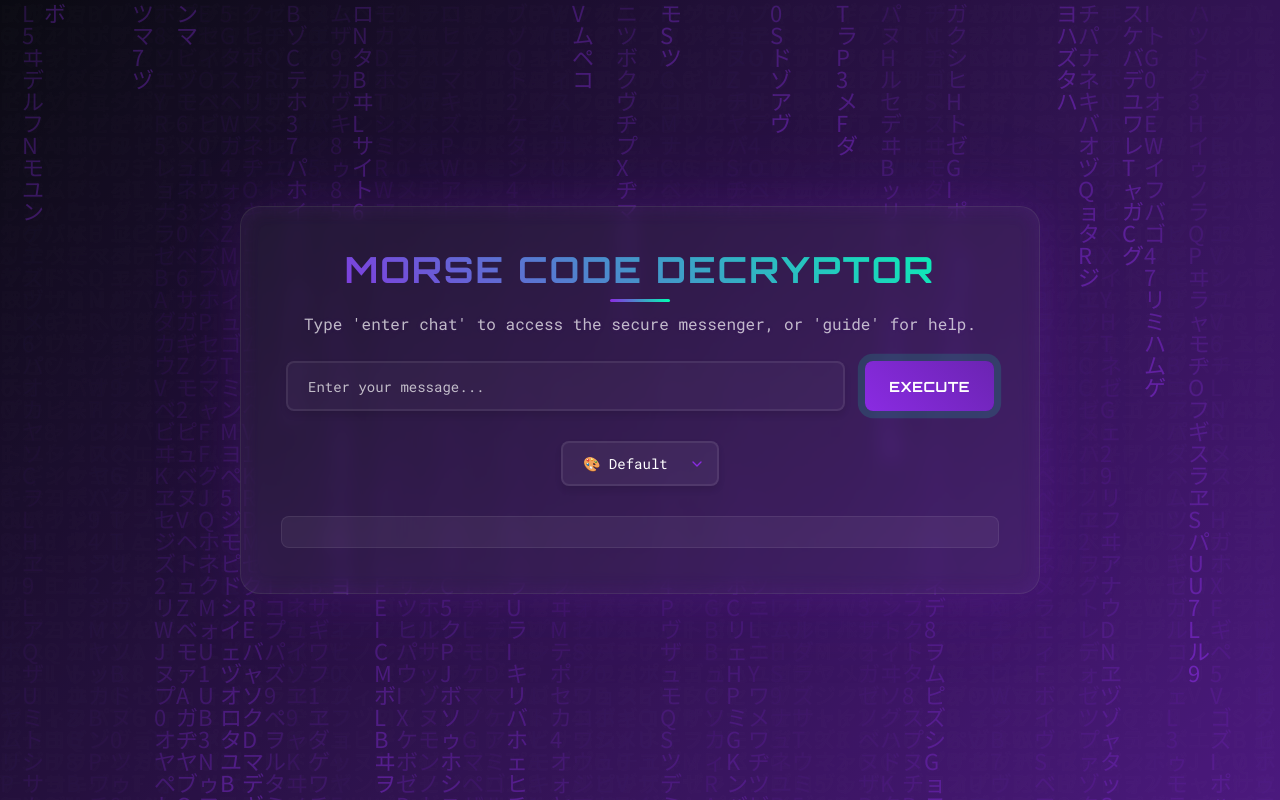
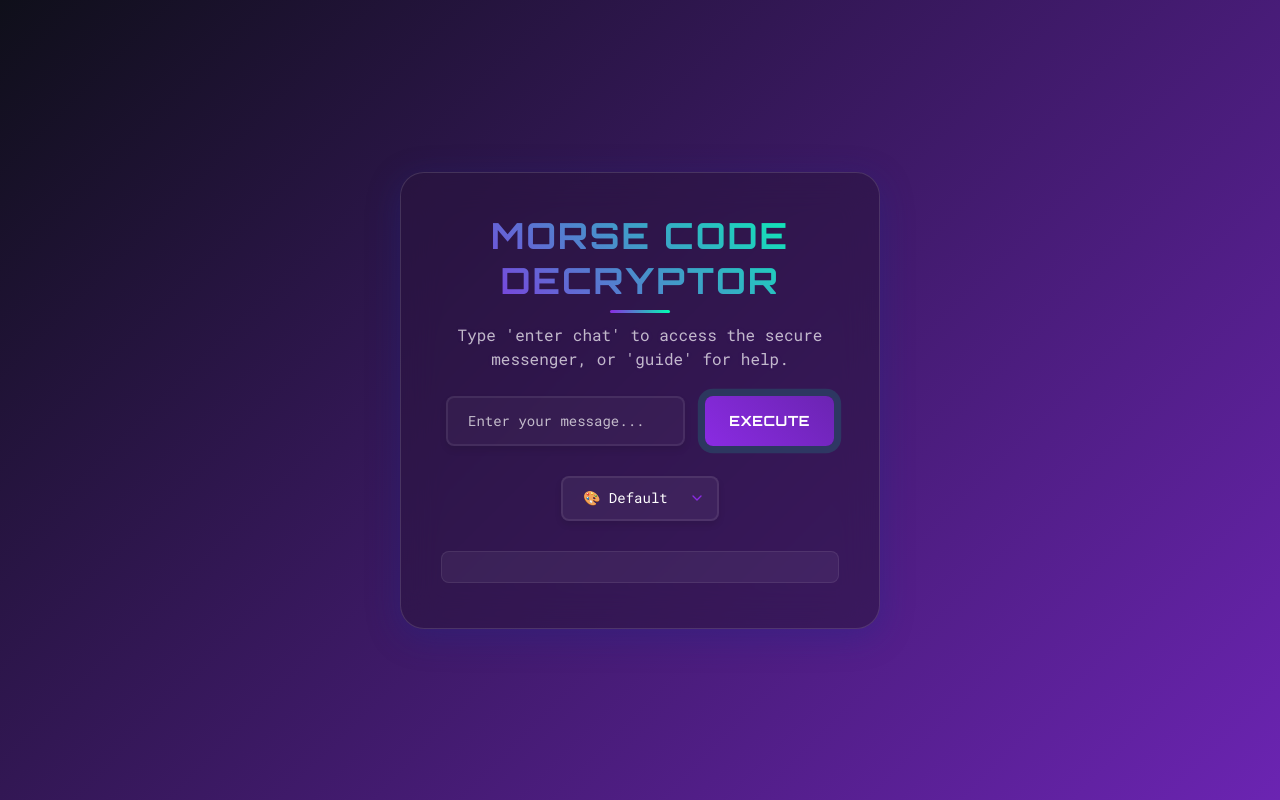
Before and after one commit to S-hadowHeart/Morse-Code-Encryption-Decryption, a Flask app: page / in a window 1280 px wide. Run offline with Flask 3, Linux system fonts and the light colour scheme.

Commit message:
ui improv

```diff
--- a/templates/index.html
+++ b/templates/index.html
@@ -16,8 +16,8 @@
             --primary-light: rgba(138, 43, 226, 0.1);
             --primary-medium: rgba(138, 43, 226, 0.3);
             --primary-dark: #6B24B2;
-            --glass-bg: rgba(255, 255, 255, 0.05);
-            --glass-border: rgba(255, 255, 255, 0.1);
+            --glass-bg: rgba(40, 20, 60, 0.55);
+            --glass-border: rgba(255, 255, 255, 0.13);
             --glass-shadow: 0 8px 32px 0 rgba(31, 38, 135, 0.37);
 
             /* High contrast mode variables */
@@ -85,18 +85,21 @@
 
         .container {
             text-align: center;
-            background-color: var(--container-bg);
+            background: var(--glass-bg);
             padding: clamp(20px, 5vw, 40px);
-            border-radius: 20px;
-            border: 1px solid var(--border-color);
-            box-shadow: 0 0 50px var(--shadow-color),
-                       0 0 100px var(--shadow-color),
-                       inset 0 0 20px var(--primary-light);
-            width: min(95%, 800px);
+            border-radius: 24px;
+            border: 1.5px solid var(--glass-border);
+            box-shadow: var(--glass-shadow);
+            width: min(98vw, 480px);
+            max-width: 98vw;
             position: relative;
             transition: all 0.5s;
-            backdrop-filter: blur(10px);
-            margin: 20px auto;
+            backdrop-filter: blur(18px);
+            -webkit-backdrop-filter: blur(18px);
+            margin: 32px auto;
+            display: flex;
+            flex-direction: column;
+            align-items: center;
         }
 
         .floating-nav {
@@ -923,21 +929,21 @@
         resultDisplay.innerHTML = '';
     } else if (lowerInput === 'guide') {
         window.location.href = '/guide';
-    } else {
-        var formData = new FormData();
-        formData.append('textInput', textToSend);
-        fetch('/code', {
-                method: 'POST',
-                body: formData
-            })
-            .then(function(res) {
-                return res.json();
-            })
-            .then(function(data) {
-                resultDisplay.textContent = data.status === 'success' ? data.result : data.message;
-            })
-            .catch(function() {
-                resultDisplay.textContent = 'Error: Could not connect to system.';
+        .message {
+            padding: 10px 14px;
+            border-radius: 14px;
+            max-width: 80%;
+            word-wrap: break-word;
+            position: relative;
+            opacity: 0;
+            animation: glitchIn 0.4s forwards;
+            text-align: left;
+            transition: all 0.3s cubic-bezier(0.4, 0, 0.2, 1);
+            box-shadow: var(--glass-shadow);
+            backdrop-filter: blur(8px);
+            border: 1.5px solid var(--glass-border);
+            background: var(--glass-bg);
+        }
             });
     }
 });
```
Also changed, not shown: other parts of templates/index.html (+25 -22 lines).
